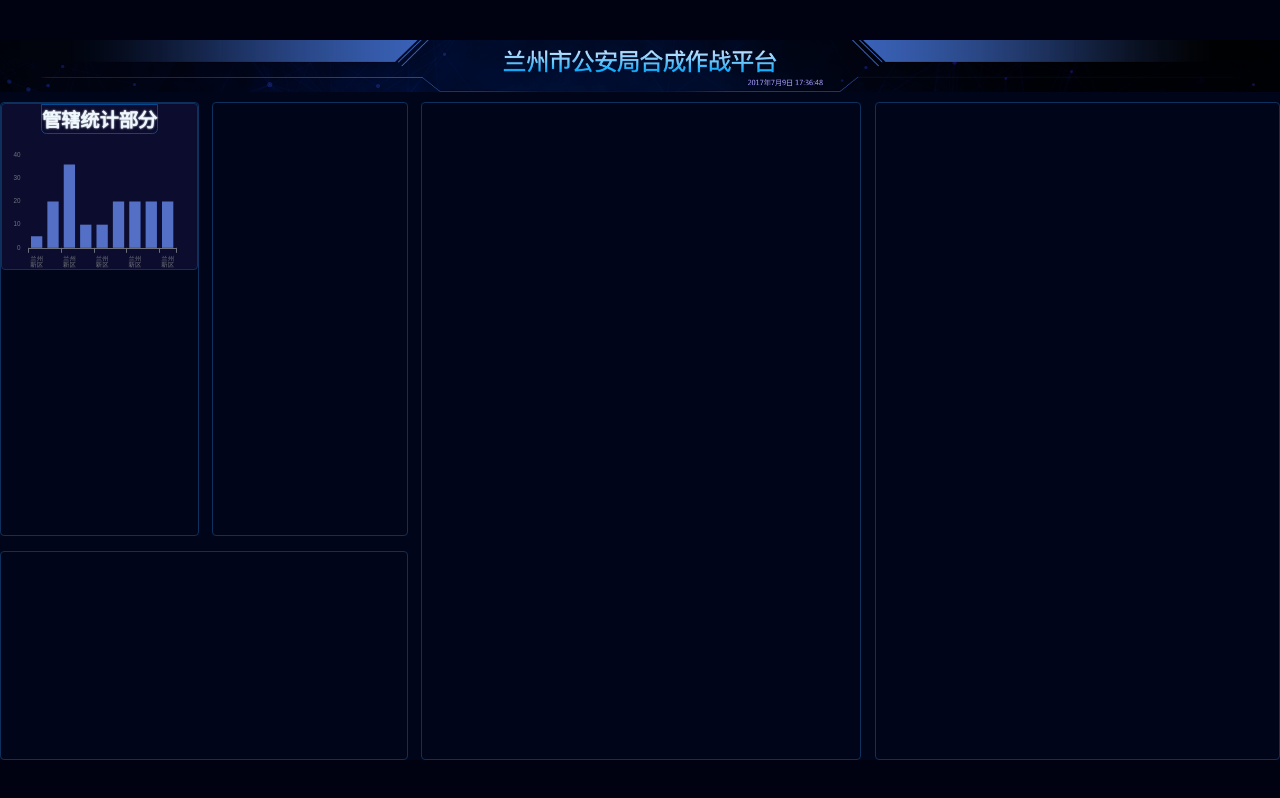
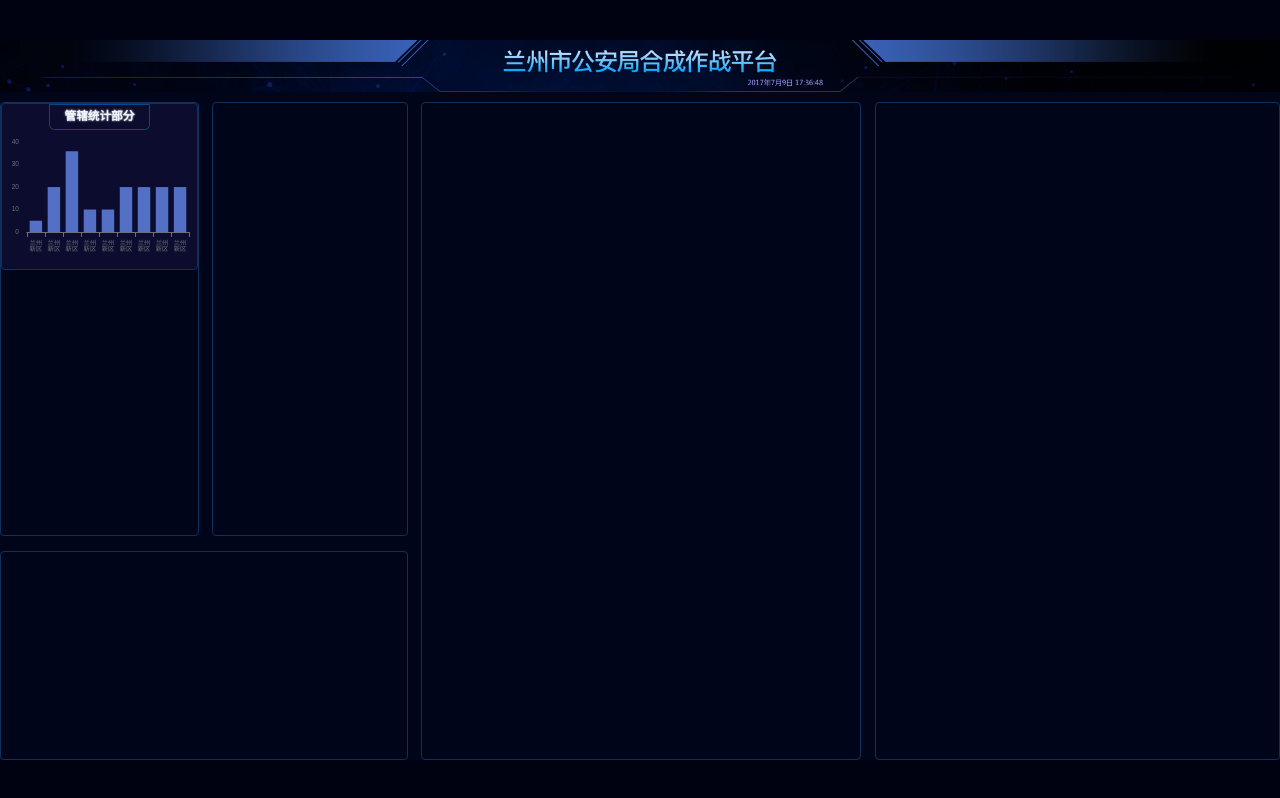
Before and after one commit to Lixianlai-2/visual-PoliceAffairs-, a Vue app: page / in a window 1280 px wide. Shown: the top 798 px of the page. Built offline with nearby package versions, Linux system fonts and the light colour scheme.

Commit message:
实现管辖统计部分

```diff
--- a/src/App.vue
+++ b/src/App.vue
@@ -69,10 +69,12 @@ const initEcharts = function () {
     ],
     // 去除表格的多余空间
     grid: {
-      x: px(50),
-      y: px(40),
-      x2: px(40),
-      y2: px(40),
+      x: px(47),
+      y: px(23),
+      // 决定x轴的压缩像素，表格往左移动
+      x2: px(15),
+      // 决定y轴的压缩像素，表格往上移动
+      y2: px(70),
     },
   });
 };
@@ -158,6 +160,9 @@ main {
     flex-direction: column;
     align-items: center;
     h2 {
+      font-size: px(22);
+      line-height: px(24);
+      padding: px(10) px(28);
       border: 1px solid #04498f;
       text-shadow: 0 0 2px white;
       text-align: center;
```
